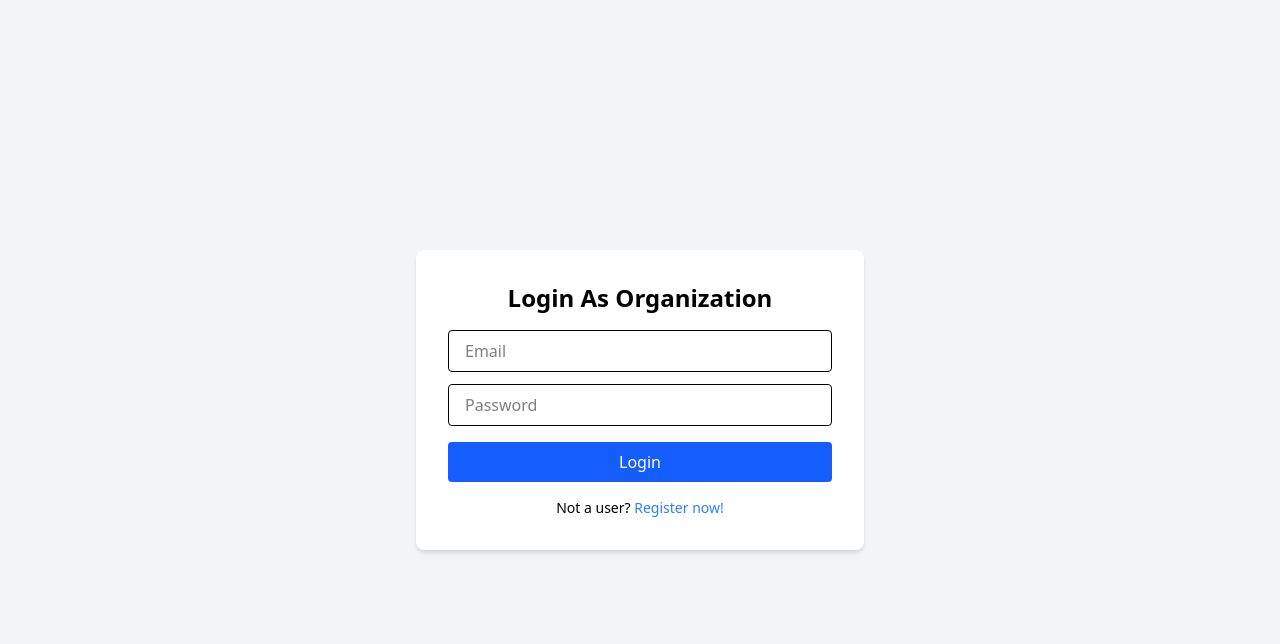
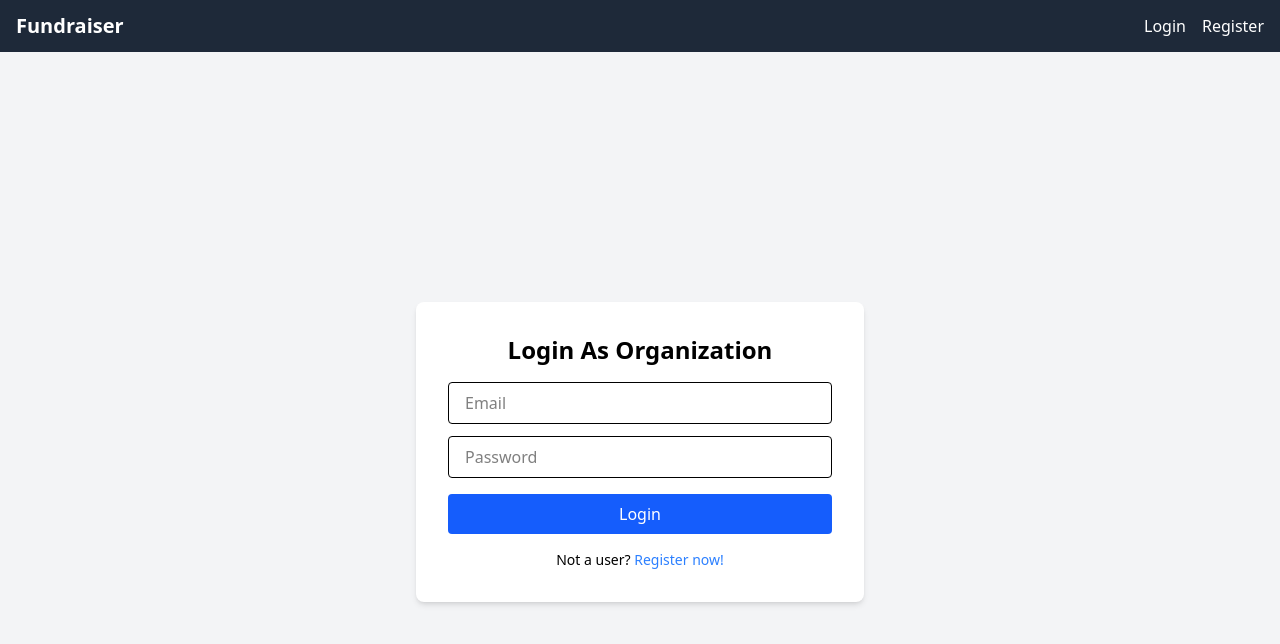
Before and after one commit to Mishra-Roshan/NewProject, a React (Vite) app in the folder Frontend-Charity/: page /login in a window 1280 px wide. Shown: the top 644 px of the page. Built offline with nearby package versions, Linux system fonts and the light colour scheme.

Commit message:
updating backend

```diff
--- a/Frontend-Charity/src/pages/OrgDashboard.jsx
+++ b/Frontend-Charity/src/pages/OrgDashboard.jsx
@@ -1,7 +1,13 @@
 import { useNavigate } from 'react-router-dom';
+import { useEffect } from 'react';
 
 const OrgDashboard = () => {
   const navigate = useNavigate();
+
+  useEffect(() => {
+    // Replace navigation history to avoid back to login/register
+    navigate('/org-dashboard', { replace: true });
+  }, [navigate]);
 
   return (
     <div className="p-6">
--- a/Frontend-Charity/src/router.jsx
+++ b/Frontend-Charity/src/router.jsx
@@ -15,10 +15,12 @@ import ProtectedRoute from './components/ProtectedRoute.jsx';
 import DemoCampaign from './components/campaigns/demo/DemoCampaign.jsx';
 import UserLogin from './components/auth/UserLogin.jsx';
 import CreateCampaign from './pages/organization/CreateCampaign.jsx';
+import Navbar from './components/auth/layout/Navbar.jsx';
 
 export default function AppRouter() {
   return (
     <Router>
+      <Navbar />
       <Routes>
         <Route path="/" element={<Home />} />
         <Route path="/select-role" element={<RoleSelector />} />
```
Also changed, not shown: 2 other files (tests, documents, lock files or other folders).
